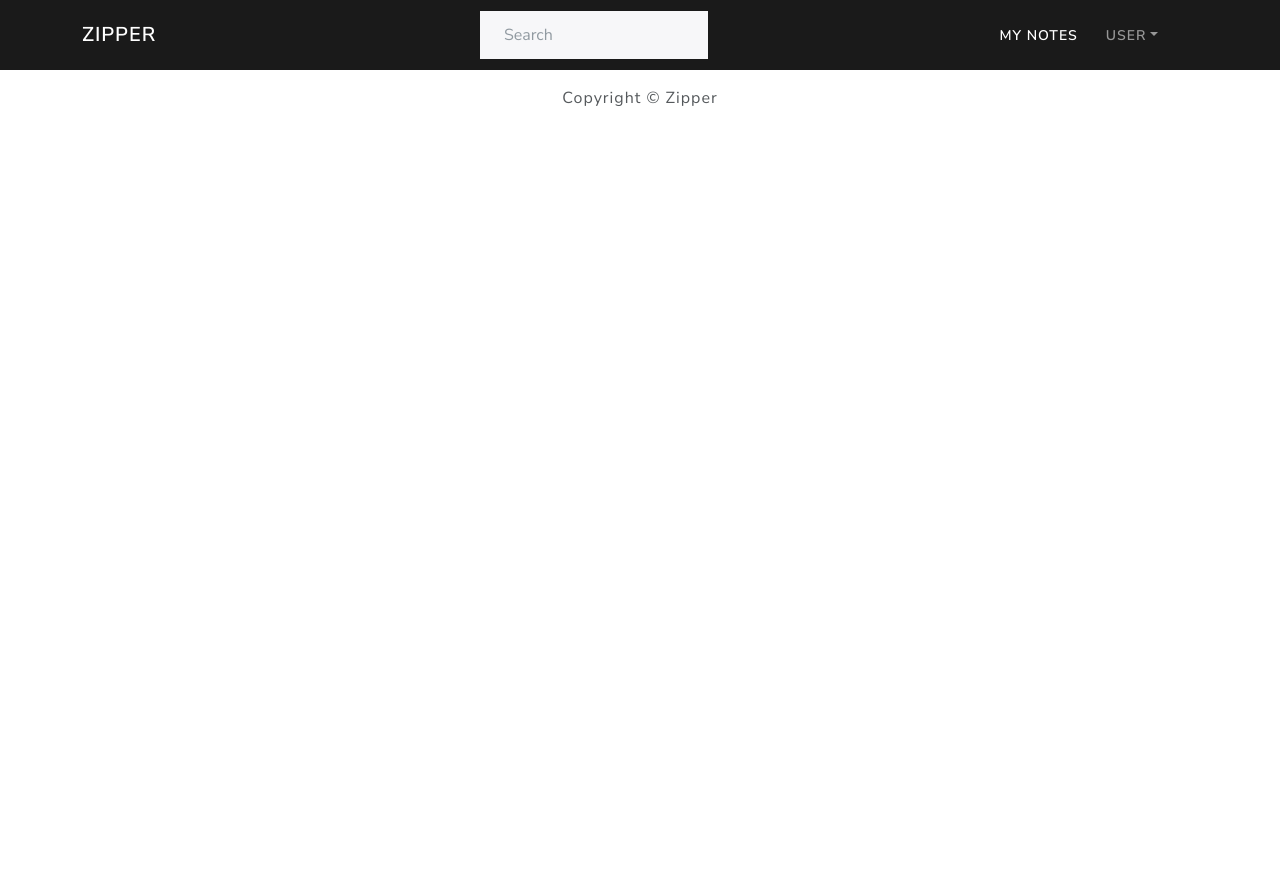
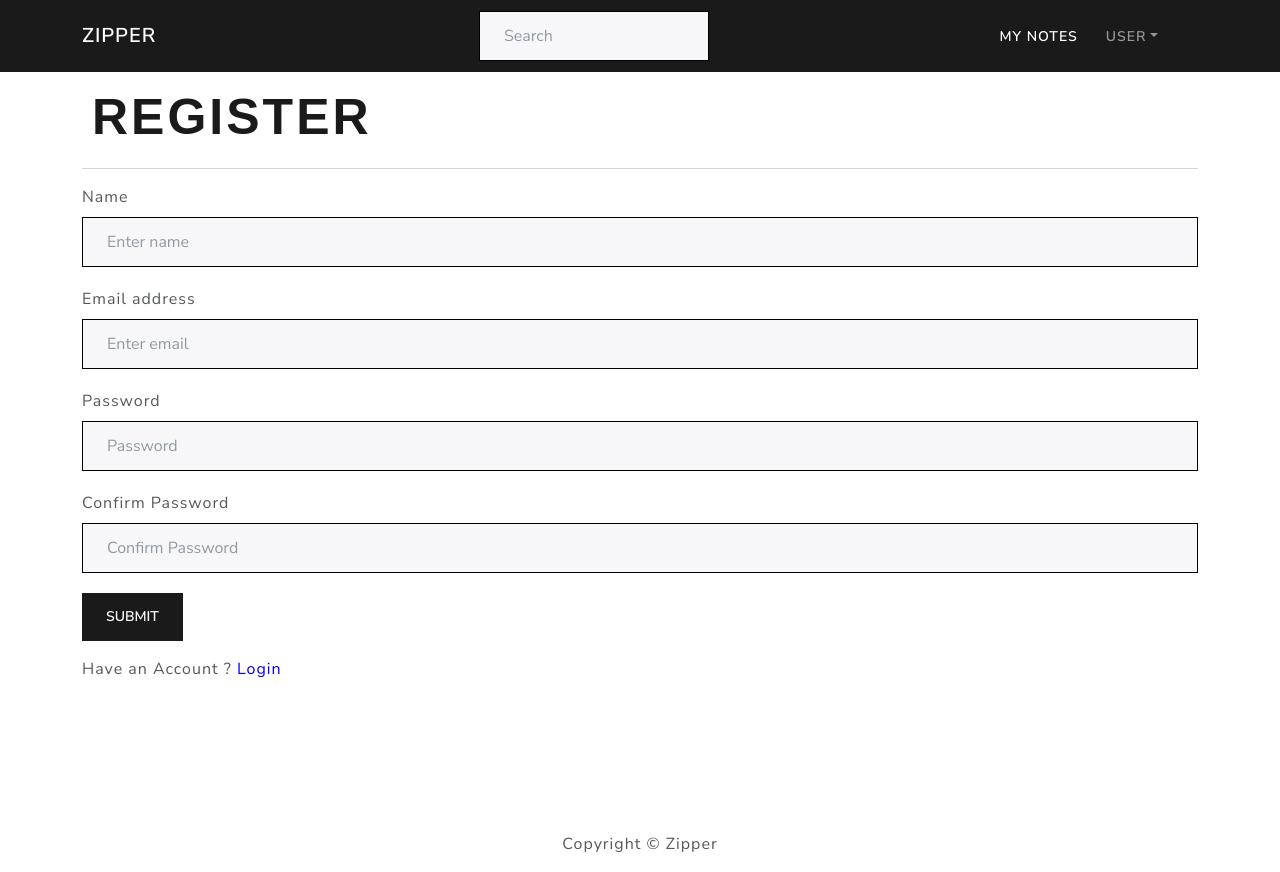
Before and after one commit to JayPatel2728/Zipper---Notes-App, a React (Create React App) app in the folder frontend/: page /register in a window 1280 px wide. Before the commit the page ends 800 px from the top, so only its background shows below. Built offline with nearby package versions, Linux system fonts and the light colour scheme.

Commit message:
created the login and signup pages

```diff
--- a/frontend/src/App.js
+++ b/frontend/src/App.js
@@ -4,6 +4,8 @@
 import Header from "./components/Header/Header";
 import LandingPage from "./screens/LandingPage/LandingPage";
 import { MyNotes } from "./screens/MyNotes/MyNotes";
+import LoginPage from "./screens/LoginPage/LoginPage";
+import RegisterPage from "./screens/RegisterPage/RegisterPage";
 
 function App() {
   return (
@@ -13,6 +15,8 @@
         <Routes>
           <Route path="/" element={<LandingPage/>}/>
           <Route path="/mynotes" element={<MyNotes/>}/>
+          <Route path="/login" element={<LoginPage/>} />
+        <Route path="/register" element={<RegisterPage/>} />
         </Routes>
       </main>
       <Footer />
--- /dev/null
+++ b/frontend/src/components/ErrorMsg/ErrorMsg.js
@@ -0,0 +1,12 @@
+import React from "react";
+import { Alert } from "react-bootstrap";
+
+const ErrorMessage = ({ variant = "info", children }) => {
+  return (
+    <Alert variant={variant} style={{ fontSize: 20 }}>
+      <strong>{children}</strong>
+    </Alert>
+  );
+};
+
+export default ErrorMessage;
--- a/frontend/src/components/Header/Header.js
+++ b/frontend/src/components/Header/Header.js
@@ -1,5 +1,5 @@
 import React from "react";
-import './Header.css'
+import "./Header.css";
 import {
   Container,
   Form,
@@ -8,16 +8,16 @@
   Navbar,
   NavDropdown,
 } from "react-bootstrap";
-import { Link } from "react-router-dom";
+import { Link, useNavigate } from "react-router-dom";
 
 function Header() {
+  const navigate = useNavigate();
+
   return (
     <Navbar collapseOnSelect expand="lg" bg="primary" variant="dark">
       <Container>
         <Navbar.Brand>
-          <Link to="/">
-            Zipper
-          </Link>
+          <Link to="/">Zipper</Link>
         </Navbar.Brand>
 
         <Navbar.Toggle aria-controls="responsive-navbar-nav" />
@@ -38,7 +38,14 @@
             <NavDropdown title="User" id="collasible-nav-dropdown">
               <NavDropdown.Item href="#action/3.1">My Profile</NavDropdown.Item>
               <NavDropdown.Divider />
-              <NavDropdown.Item href="#action/3.4">Logout</NavDropdown.Item>
+              <NavDropdown.Item
+                onClick={() => {
+                  localStorage.removeItem("userInfo");
+                  navigate("/");
+                }}
+              >
+                Logout
+              </NavDropdown.Item>
             </NavDropdown>
           </Nav>
         </Navbar.Collapse>
--- /dev/null
+++ b/frontend/src/components/Loading/Loading.js
@@ -0,0 +1,26 @@
+import React from "react";
+import { Spinner } from "react-bootstrap";
+
+function Loading() {
+  return (
+    <div
+      style={{
+        display: "flex",
+        justifyContent: "center",
+        alignItems: "center",
+        width: "100%",
+        height: "100%",
+      }}
+    >
+      <Spinner
+        style={{
+          width: 100,
+          height: 100,
+        }}
+        animation="border"
+      />
+    </div>
+  );
+}
+
+export default Loading;
--- a/frontend/src/screens/LandingPage/LandingPage.js
+++ b/frontend/src/screens/LandingPage/LandingPage.js
@@ -1,8 +1,20 @@
-import React from "react";
+import React, { useEffect } from "react";
 import { Button, Container, Row } from "react-bootstrap";
+import { Link, useNavigate } from "react-router-dom";
 import "./LandingPage.css";
 
 function LandingPage() {
+  // const navigate = useNavigate();
+
+  // useEffect(() => {
+  //   const userInfo = localStorage.getItem("userInfo");
+
+  //   if (userInfo) {
+  //     navigate("/mynotes");
+  //   }
+
+  // }, [navigate])
+
   return (
     <div className="main">
       <Container>
@@ -13,9 +25,12 @@
               <p className="subtitle">A Safe place for all your notes</p>
             </div>
             <div className="buttonContainer">
+              <Link to="/login">
                 <Button size="lg" className="landingbutton">
                   Login
                 </Button>
+              </Link>
+              <Link to="/register">
                 <Button
                   variant="outline-primary"
                   size="lg"
@@ -23,6 +38,7 @@
                 >
                   Signup
                 </Button>
+              </Link>
             </div>
           </div>
         </Row>
--- /dev/null
+++ b/frontend/src/screens/LoginPage/LoginPage.css
@@ -0,0 +1,21 @@
+.loginContainer {
+    display: flex;
+    flex-direction: column;
+    margin: 20px;
+  }
+
+.blue-link{
+    color: blue;
+}
+
+.blue-link:hover{
+    color: blue;
+}
+
+input{
+    border: 1px solid black;
+}
+
+.margin-20{
+    margin-bottom: 20px;
+}
--- /dev/null
+++ b/frontend/src/screens/LoginPage/LoginPage.js
@@ -0,0 +1,90 @@
+import axios from "axios";
+import React, { useState } from "react";
+import { Button, Col, Form, Row } from "react-bootstrap";
+import { Link } from "react-router-dom";
+import ErrorMessage from "../../components/ErrorMsg/ErrorMsg";
+import Loading from "../../components/Loading/Loading";
+import { MainScreen } from "../../components/MainScreen/MainScreen";
+import "./LoginPage.css";
+
+function LoginPage() {
+  const [email, setEmail] = useState("");
+  const [error, setError] = useState(false);
+  const [loading, setLoading] = useState(false);
+  const [password, setPassword] = useState("");
+
+
+
+  const submitHandler = async (e) => {
+    e.preventDefault();
+
+    try {
+      const config = {
+        headers: {
+          "Content-type": "application/json",
+        },
+      };
+      setLoading(true);
+
+      const { data } = await axios.post(
+        "/api/users/login",
+        {
+          email,
+          password,
+        },
+        config
+      );
+
+      localStorage.setItem('userInfo', JSON.stringify(data))
+      setLoading(false);
+
+    } catch (error) {
+        setError(error.response.data.message);
+        setLoading(false);
+    }
+  };
+
+  return (
+    <MainScreen title="Login">
+      <div className="loginContainer">
+        {error && <ErrorMessage variant="danger">{error}</ErrorMessage>}
+        {loading && <Loading/>}
+        <Form onSubmit={submitHandler}>
+          <Form.Group controlId="formBasicEmail" className="margin-20">
+            <Form.Label>Email address</Form.Label>
+            <Form.Control
+              type="email"
+              value={email}
+              placeholder="Enter email"
+              onChange={(e) => setEmail(e.target.value)}
+            />
+          </Form.Group>
+
+          <Form.Group controlId="formBasicPassword" className="margin-20">
+            <Form.Label>Password</Form.Label>
+            <Form.Control
+              type="password"
+              value={password}
+              placeholder="Password"
+              onChange={(e) => setPassword(e.target.value)}
+            />
+          </Form.Group>
+
+          <Button variant="primary" type="submit">
+            Submit
+          </Button>
+        </Form>
+        <Row className="py-3">
+          <Col>
+            New Customer ?{" "}
+            <Link className="blue-link" to="/register">
+              Register Here
+            </Link>
+          </Col>
+        </Row>
+      </div>
+    </MainScreen>
+  );
+}
+
+export default LoginPage;
--- /dev/null
+++ b/frontend/src/screens/RegisterPage/RegisterPage.js
@@ -0,0 +1,114 @@
+import axios from "axios";
+import React, { useState } from "react";
+import { Button, Col, Form, Row } from "react-bootstrap";
+import { Link } from "react-router-dom";
+import ErrorMessage from "../../components/ErrorMsg/ErrorMsg";
+import Loading from "../../components/Loading/Loading";
+import { MainScreen } from "../../components/MainScreen/MainScreen";
+
+function RegisterPage() {
+  const [email, setEmail] = useState("");
+  const [name, setName] = useState("");
+  const [password, setPassword] = useState("");
+  const [confirmpassword, setConfirmPassword] = useState("");
+  const [message, setMessage] = useState(null);
+  const [error, setError] = useState(false);
+  const [loading, setLoading] = useState(false);
+
+  const submitHandler = async (e) => {
+    e.preventDefault();
+
+    if (password !== confirmpassword) {
+      setMessage("Passwords Do Not Match");
+    } else {
+      setMessage(null);
+      try {
+        const config = {
+          headers: {
+            "Content-type": "application/json",
+          },
+        };
+        setLoading(true);
+
+        const { data } = await axios.post(
+          "/api/users",
+          {
+            name,
+            email,
+            password,
+          },
+          config
+        );
+
+        localStorage.setItem("userInfo", JSON.stringify(data));
+        setLoading(false);
+      } catch (error) {
+        setError(error.response.data.message);
+        setLoading(false);
+      }
+    }
+  };
+
+  return (
+    <MainScreen title="Register">
+      {error && <ErrorMessage variant="danger">{error}</ErrorMessage>}
+      {message && <ErrorMessage variant="danger">{message}</ErrorMessage>}
+      {loading && <Loading />}
+      <Form onSubmit={submitHandler}>
+        <Form.Group controlId="name" className="margin-20">
+          <Form.Label>Name</Form.Label>
+          <Form.Control
+            type="name"
+            value={name}
+            placeholder="Enter name"
+            onChange={(e) => setName(e.target.value)}
+          />
+        </Form.Group>
+
+        <Form.Group controlId="formBasicEmail" className="margin-20">
+          <Form.Label>Email address</Form.Label>
+          <Form.Control
+            type="email"
+            value={email}
+            placeholder="Enter email"
+            onChange={(e) => setEmail(e.target.value)}
+          />
+        </Form.Group>
+
+        <Form.Group controlId="formBasicPassword" className="margin-20">
+          <Form.Label>Password</Form.Label>
+          <Form.Control
+            type="password"
+            value={password}
+            placeholder="Password"
+            onChange={(e) => setPassword(e.target.value)}
+          />
+        </Form.Group>
+
+        <Form.Group controlId="confrimPassword" className="margin-20">
+          <Form.Label>Confirm Password</Form.Label>
+          <Form.Control
+            type="password"
+            value={confirmpassword}
+            placeholder="Confirm Password"
+            onChange={(e) => setConfirmPassword(e.target.value)}
+          />
+        </Form.Group>
+
+        <Button variant="primary" type="submit">
+          Submit
+        </Button>
+        <Row className="py-3">
+          <Col>
+            Have an Account ?{" "}
+            <Link className="blue-link" to="/login">
+              Login
+            </Link>
+          </Col>
+        </Row>
+      </Form>
+    </MainScreen>
+  );
+}
+
+export default RegisterPage;
```
Also changed, not shown: frontend/src/bootstrap.min.css. Lines whose indentation alone changed are shown as unchanged.
